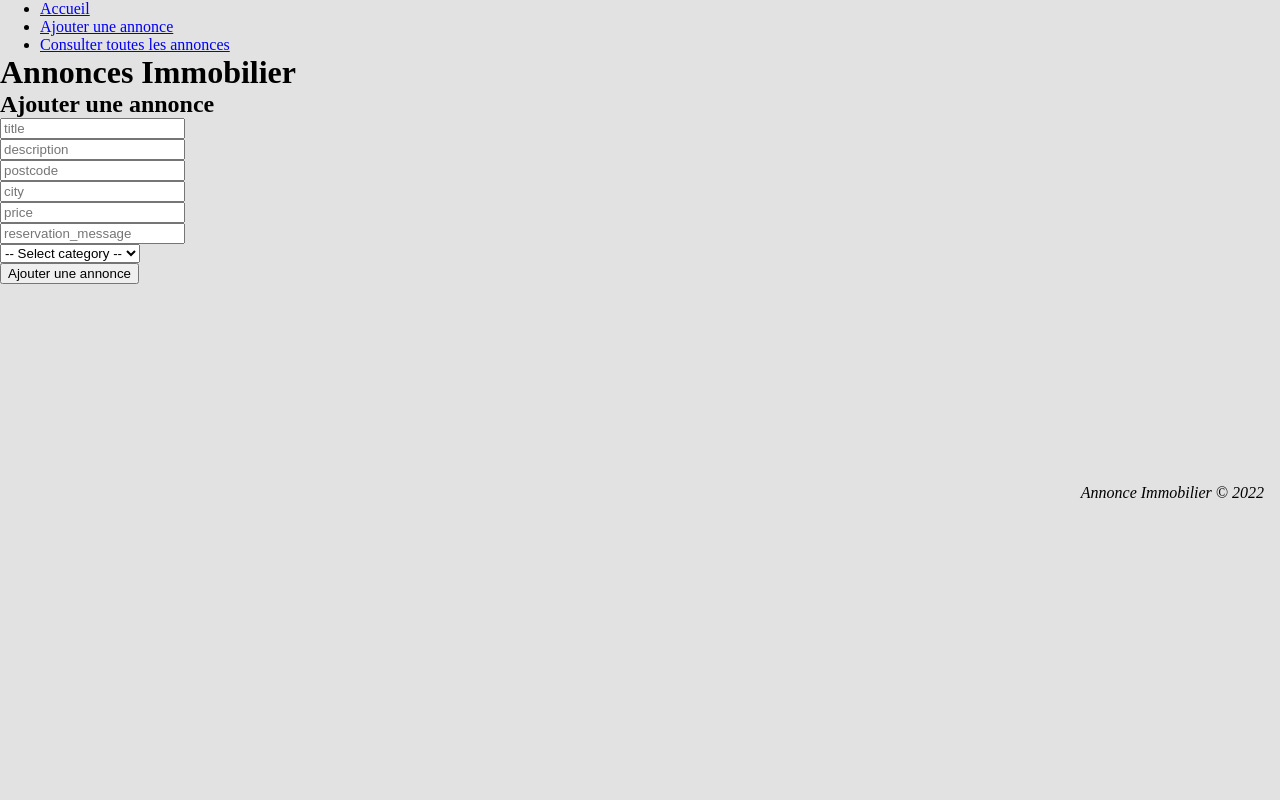
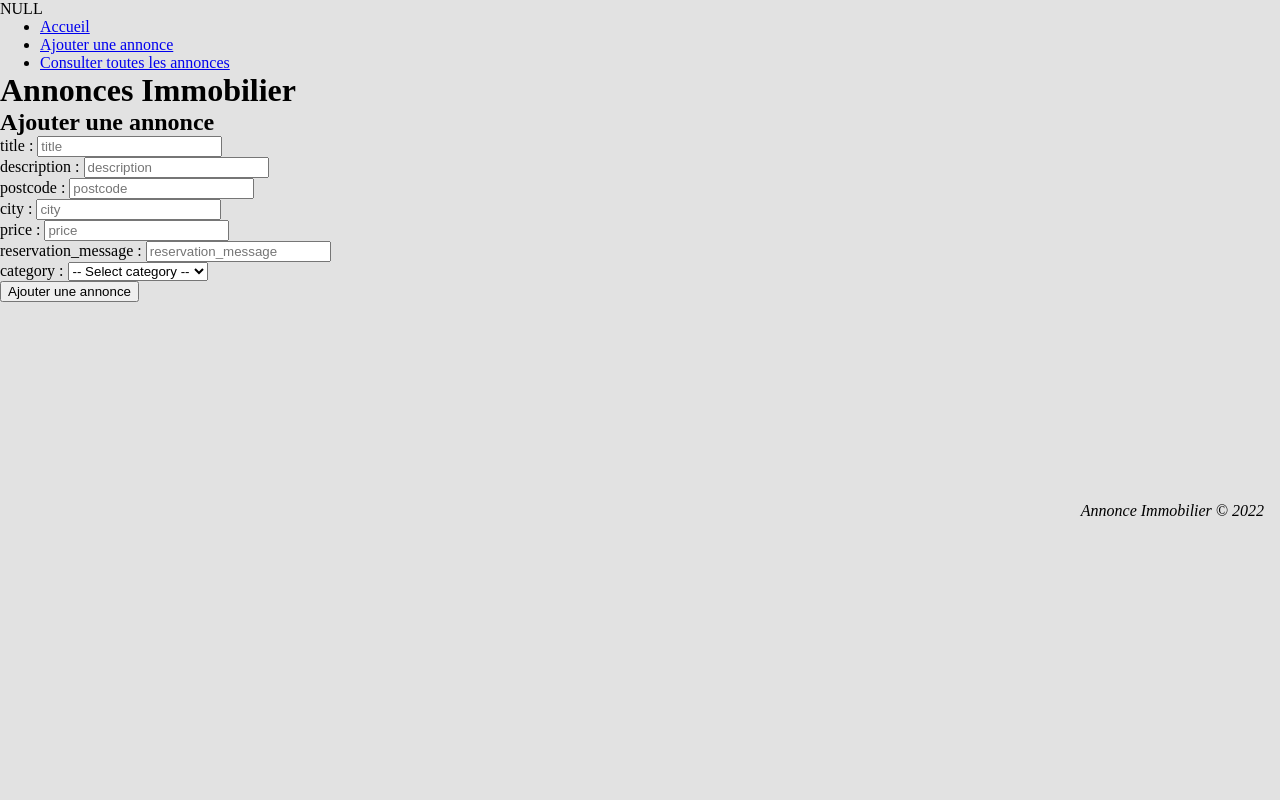
Before and after one commit to bertrandclech/real_estate, a PHP site: page /add_advert.php in a window 1280 px wide. Run offline with PHP 8.4, Linux system fonts and the light colour scheme; tables that the repository leaves empty hold one stand-in row (values such as "Sample post").

Commit message:
form validator

```diff
--- a/DataBase/DataBase.php
+++ b/DataBase/DataBase.php
@@ -1,5 +1,8 @@
 <?php
 
+/**
+ * Extends this Class only from "Manager" Class
+ */
 abstract class DataBase
 {
 
--- a/add_advert.php
+++ b/add_advert.php
@@ -5,6 +5,21 @@ require_once '.' . DIRECTORY_SEPARATOR . 'src' . DIRECTORY_SEPARATOR . 'autoload
 
 // Show category list
 $category = new AdvertManager();
+
+
+
+// Form validator
+$FormValidator = new FormValidator($_POST, ['price' => '65']);
+
+// $advertEntity = new AdvertEntity($FormValidator->datas);
+
+var_dump($FormValidator->isValide());
+
+if ($FormValidator->isSubmit() && $FormValidator->isValide()) {
+    # More logic here ...
+}
+
+
 
 // Header
 require_once './templates/header.php';
@@ -14,27 +29,34 @@ require_once './templates/header.php';
 
     <!-- Form add advert -->
     <div>
-        <form>
+        <form action="" method="POST">
             <div>
+                <label for="title">title : </label>
                 <input type="text" name="title" placeholder="title" />
             </div>
             <div>
+                <label for="description">description : </label>
                 <input type="text" name="description" placeholder="description" />
             </div>
             <div>
+                <label for="postcode">postcode : </label>
                 <input type="text" name="postcode" placeholder="postcode" />
             </div>
             <div>
+                <label for="city">city : </label>
                 <input type="text" name="city" placeholder="city" />
             </div>
             <div>
+                <label for="price">price : </label>
                 <input type="text" name="price" placeholder="price" />
             </div>
             <div>
+                <label for="reservation_message">reservation_message : </label>
                 <input type="text" name="reservation_message" placeholder="reservation_message" />
             </div>
             <div>
-                <select name="category">
+                <label for="category">category : </label>
+                <select name="category_id">
                     <option>-- Select category --</option>
                     <?php foreach ($category->showCategoryList() as $category) :  ?>
                         <option value="<?= $category['id_category'] ?>"><?= $category['value'] ?></option>
--- a/src/Classes/AdvertManager.php
+++ b/src/Classes/AdvertManager.php
@@ -10,7 +10,6 @@ class AdvertManager extends DataBase
 
     /** Table "category" */
     protected string $category = 'category';
-
 
     /**
      * Show Article (Accueil)
--- /dev/null
+++ b/src/Classes/FormConstraints.php
@@ -0,0 +1,29 @@
+<?php
+
+/**
+ * Class Form Contraints for Class "FormValidator.php"
+ *
+ * @author guillaume RGD <devweb@guillaumerigourd.fr>
+ *
+ */
+class FormConstraints
+{
+
+    /** String length */
+    static function controllLength(string $value, int $min, int $max): ?string
+    {
+        if (strlen($value) < $min || strlen($value) > $max) {
+            $value = null;
+        }
+        return $value;
+    }
+
+    /** Is int */
+    static function controllInt(mixed $value): ?int
+    {
+        if (!is_int($value)) {
+            $value = null;
+        }
+        return $value;
+    }
+}
--- /dev/null
+++ b/src/Classes/FormValidator.php
@@ -0,0 +1,62 @@
+<?php
+
+require 'FormConstraints.php';
+
+/**
+ * A Form Class Validator
+ *
+ * @author guillaume RGD <devweb@guillaumerigourd.fr>
+ *
+ */
+class FormValidator extends FormConstraints
+{
+    /**
+     * Datas From Method, $_GET or $_POST
+     */
+    public array $datas;
+
+    /**
+     * Add Constraints
+     */
+    public array $constraints;
+
+    public function __construct(array $datas, array $constraints = null)
+    {
+        $this->datas = $datas;
+
+        if ($constraints) {
+            $this->constraints = $constraints;
+        }
+    }
+
+    public function isValide()
+    {
+        foreach ($this->constraints as $key => $value) {
+            if (array_key_exists($key, $this->datas)) {
+                var_dump("La clée {$key} existe dans ", $this->datas);
+            }
+        }
+    }
+
+    public function isSubmit()
+    {
+        if (isset($this->datas) && !empty($this->datas)) {
+
+            echo '<b>_Form is submited !_</b>';
+
+            // $this->showDatas();
+
+            # Add More logic ...
+        }
+    }
+
+    /**
+     * Test, Show Datas from Constructor
+     */
+    public function showDatas()
+    {
+        echo '<pre>';
+        var_dump($this->datas);
+        echo '</pre>';
+    }
+}
```
Also changed, not shown: src/Classes/AdvertEntity.php (+0 -8 lines).
